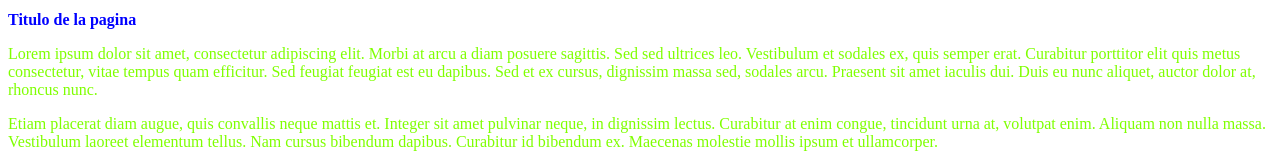
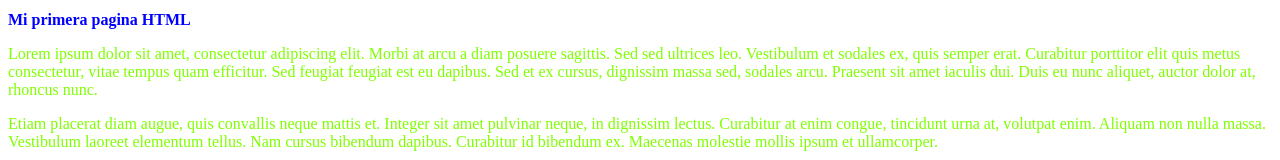
Before and after one commit to EstebanWoff/ProyectoGit, a plain HTML site: page index.html in a window 1280 px wide. Shown: the top 160 px of the page. Drawn offline with Linux system fonts and the light colour scheme.

Commit message:
Update index.html
cambio en la etiqueta h1

```diff
--- a/index.html
+++ b/index.html
@@ -6,7 +6,7 @@
     </head>
     <body>
         <header>
-            <h1>Titulo de la pagina</h1>
+            <h1>Mi primera pagina HTML</h1>
             <p class="classCSS">
                 Lorem ipsum dolor sit amet, consectetur adipiscing elit. Morbi at arcu a diam posuere sagittis. Sed sed ultrices
                 leo. Vestibulum et sodales ex, quis semper erat. Curabitur porttitor elit quis metus consectetur, vitae tempus
```
